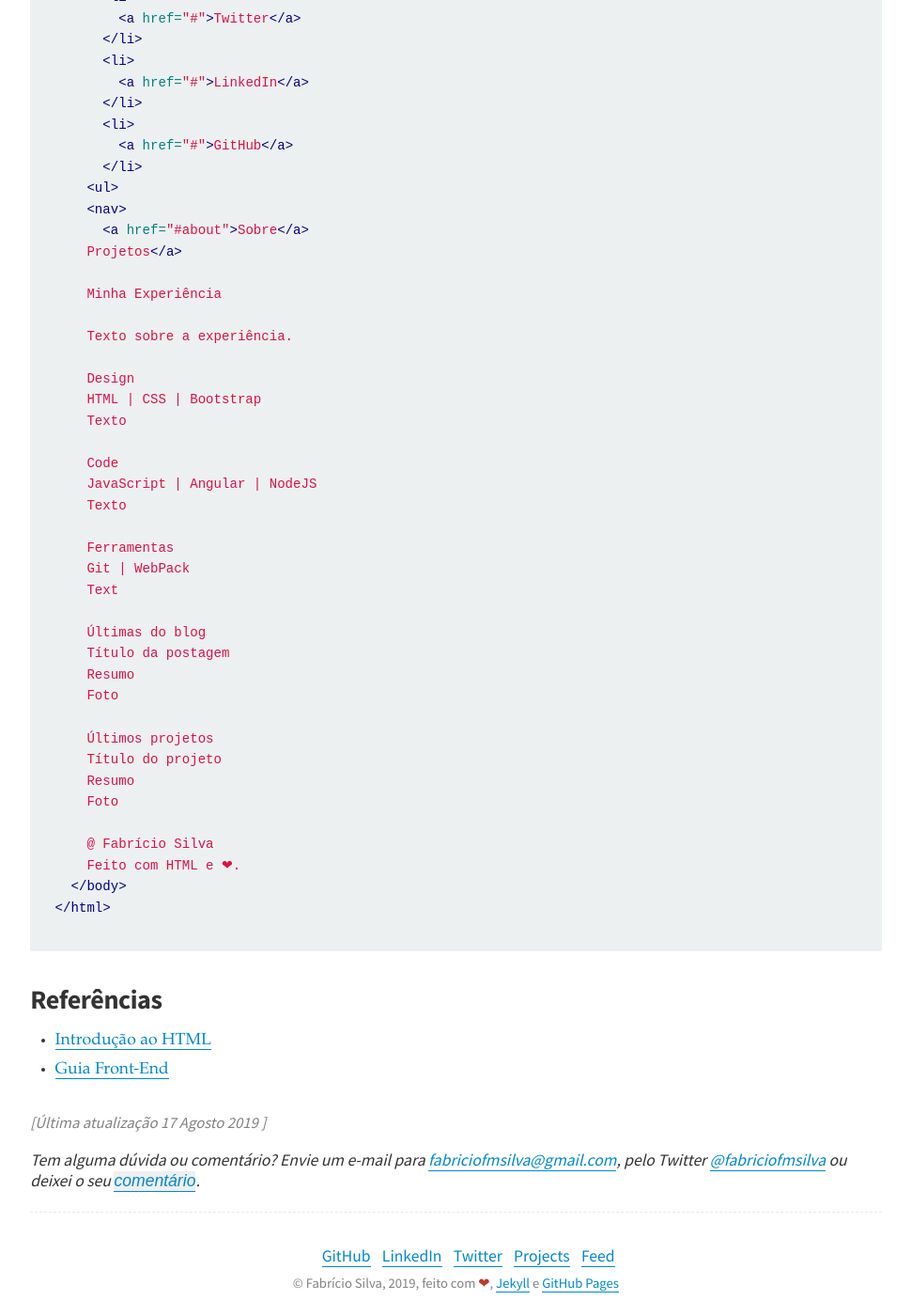
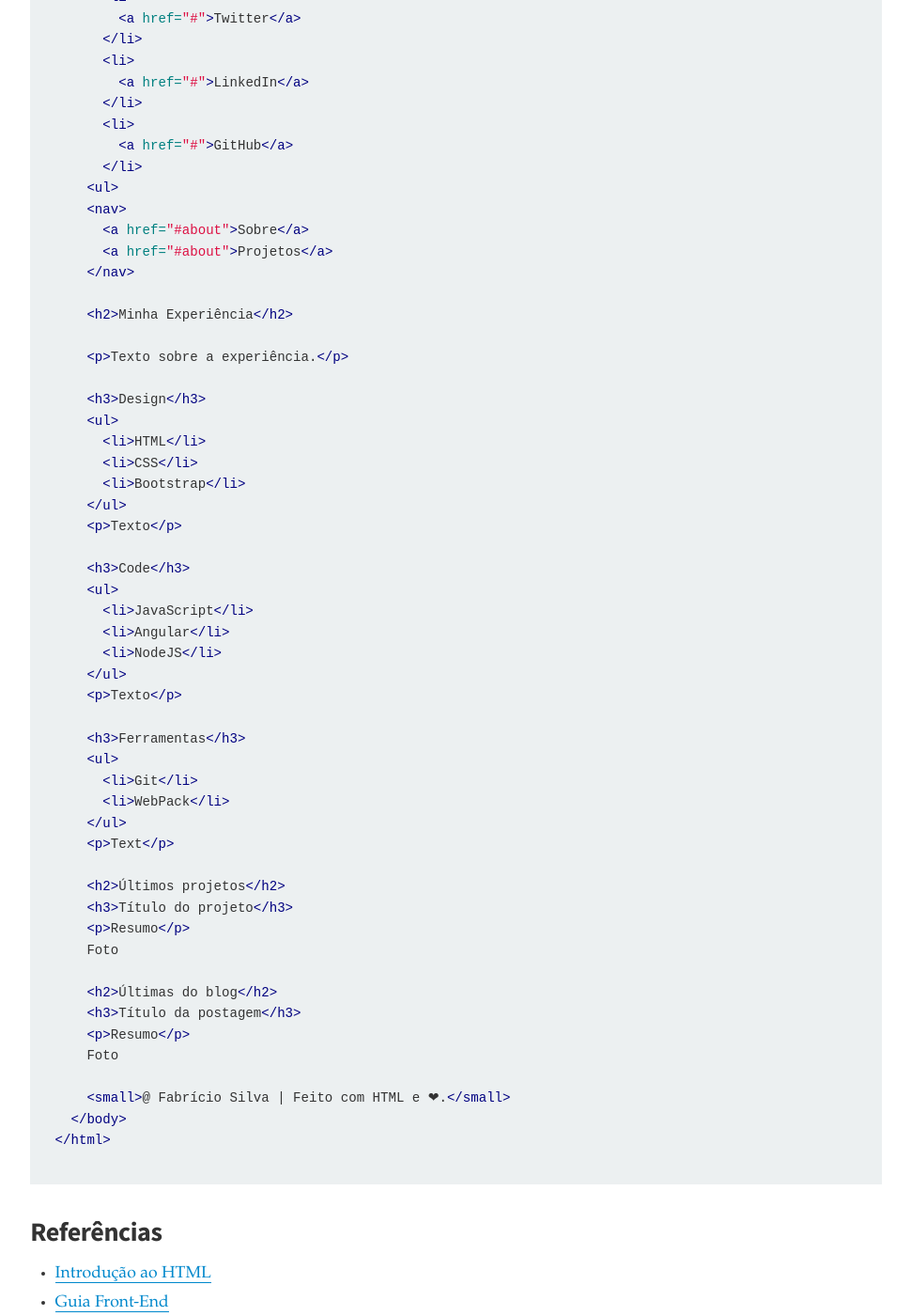
Before and after one commit to fabriciofmsilva/fabriciofmsilva.github.io, a Jekyll site: the page built from _posts/2019-08-06-introducao-html.md, in a window 1280 px wide and 1400 px high, scrolled down 6294 px. Shown: the whole window at 94% size, without its empty margins (159-1129 px from the left). Built offline with Jekyll 4.4.1, drawn with Linux system fonts in a browser that asks for light colours.

Commit message:
#38 Add example HTML structure

```diff
--- a/_posts/2019-08-06-introducao-html.md
+++ b/_posts/2019-08-06-introducao-html.md
@@ -3,7 +3,7 @@
 title: Introdução ao HTML
 description: Uma breve introdução ao HTML, passando pela sua história e conceitos básicos
 date: 2019-08-06 08:13:01
-last-update: 2019-08-17 11:10:01
+last-update: 2019-08-20 08:38:01
 categories: frontend
 tags: html
 image: /img/post/generic.jpg
@@ -207,36 +207,47 @@
     <ul>
     <nav>
       <a href="#about">Sobre</a>
-    Projetos</a>
+      <a href="#about">Projetos</a>
+    </nav>
 
-    Minha Experiência
+    <h2>Minha Experiência</h2>
 
-    Texto sobre a experiência.
+    <p>Texto sobre a experiência.</p>
 
-    Design
-    HTML | CSS | Bootstrap
-    Texto
+    <h3>Design</h3>
+    <ul>
+      <li>HTML</li>
+      <li>CSS</li>
+      <li>Bootstrap</li>
+    </ul>
+    <p>Texto</p>
 
-    Code
-    JavaScript | Angular | NodeJS
-    Texto
+    <h3>Code</h3>
+    <ul>
+      <li>JavaScript</li>
+      <li>Angular</li>
+      <li>NodeJS</li>
+    </ul>
+    <p>Texto</p>
 
-    Ferramentas
-    Git | WebPack
-    Text
+    <h3>Ferramentas</h3>
+    <ul>
+      <li>Git</li>
+      <li>WebPack</li>
+    </ul>
+    <p>Text</p>
 
-    Últimas do blog
-    Título da postagem
-    Resumo
+    <h2>Últimos projetos</h2>
+    <h3>Título do projeto</h3>
+    <p>Resumo</p>
     Foto
 
-    Últimos projetos
-    Título do projeto
-    Resumo
+    <h2>Últimas do blog</h2>
+    <h3>Título da postagem</h3>
+    <p>Resumo</p>
     Foto
 
-    @ Fabrício Silva
-    Feito com HTML e ❤.
+    <small>@ Fabrício Silva | Feito com HTML e ❤.</small>
   </body>
 </html>
 {% endhighlight %}
--- a/_sass/_base.scss
+++ b/_sass/_base.scss
@@ -79,8 +79,11 @@
 code {
   padding: 0 .5rem;
   font-family: "Source Code Pro", monospace;
-  color: #d14;
   background: $code-color;
+
+  &:not([class]) {
+    color: #d14;
+  }
 }
 
 blockquote {
```
